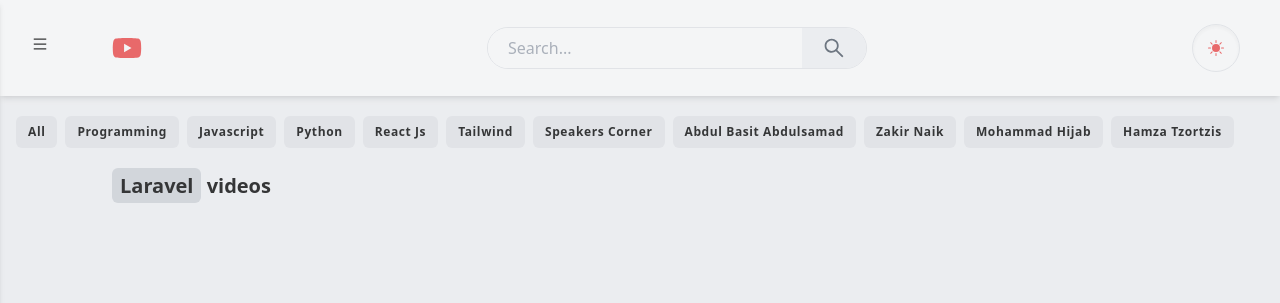
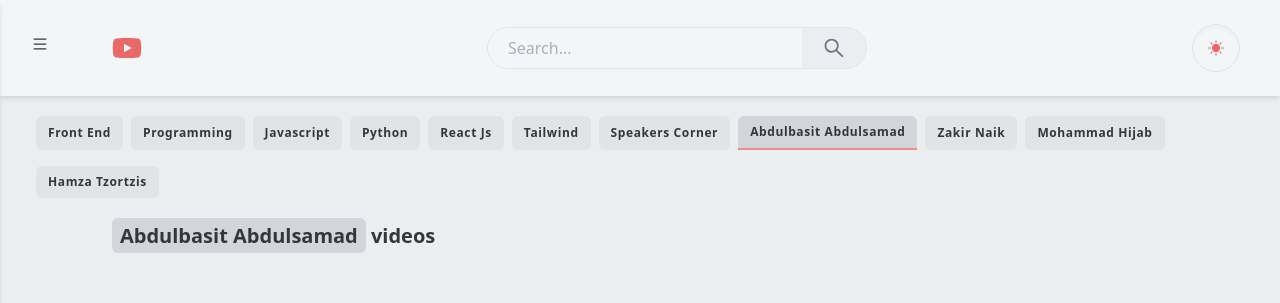
Before and after one commit to sediqzada94/youtube-clone, a React (Vite) app: page / in a window 1280 px wide. Shown: the top 303 px of the page. Built offline with nearby package versions, Linux system fonts and the light colour scheme; no server answers.

Commit message:
Remove video and start working on playlist card

```diff
--- a/src/App.jsx
+++ b/src/App.jsx
@@ -7,7 +7,7 @@
 function App() {
   const [showMenu, setShowMenu] = useState(true)
   const [darkMode, setDarkMode] = useState(false);
-  const [selectedVideoCategory, setSelectedVideoCategory] = useState('laravel')
+  const [selectedVideoCategory, setSelectedVideoCategory] = useState('abdulbasit abdulsamad')
 
   return (
        <div className={`${darkMode ? 'dark' : ''}`}>
--- a/src/components/ChannelCard.jsx
+++ b/src/components/ChannelCard.jsx
@@ -2,7 +2,6 @@
 import image from '../assets/images/paghman.jpg'
 import { CloseButton } from './'
 const ChannelCard = ({ channel }) => {
-   console.log("Channel info ",channel);
    const position = {
       top:'top-4',
       right:'right-4'
--- a/src/components/Footer.jsx
+++ b/src/components/Footer.jsx
@@ -1,10 +1,11 @@
 import React from 'react'
-
+import { FaCode } from 'react-icons/fa'
 const Footer = () => {
   return (
-    <div className='flex justify-center w-full py-4 bg-white items-center
-     justify-items-center dark:bg-gray-800'>
-        Samiullah sediqzada
+    <div className='flex justify-center w-full py-6 bg-white items-center
+     justify-items-center gap-5 dark:bg-gray-800'>
+        <span>Samiullah sediqzada</span>
+        <a href='https://github.com/sediqzada94/youtube-clone' target='_blank' className='flex items-center gap-2 text-blue-500 hover:text-blue-600'> <FaCode/>Source code</a>
     </div>
   )
 }
--- /dev/null
+++ b/src/components/PlaylistCard.jsx
@@ -0,0 +1,21 @@
+import React from 'react'
+
+const PlaylistCard = ( { playlist } ) => {
+
+    const postion = {
+        top:'-top-1',
+        right:'right-12 sm:right-3'
+      }
+      return (
+        <div className='bg-gray-50 dark:bg-gray-800 hover:-translate-y-[2px] transition-all duration-1000
+         flex flex-col items-start space-y-2 shadow-md hover:shadow-lg p-4 rounded-md
+          w-96 h-72 sm:w-64'>
+          <div className='group w-full'>
+              Playlist
+           </div>
+        </div>
+      )
+
+}
+
+export default PlaylistCard
--- a/src/components/VideoCard.jsx
+++ b/src/components/VideoCard.jsx
@@ -2,14 +2,13 @@
 import image from '../assets/images/paghman.jpg'
 import { HiOutlineX } from 'react-icons/hi'
 import CloseButton from './Core/CloseButton'
-const VideoCard = ({video}) => {
-  console.log(video);
+const VideoCard = ({ video, removeVideo }) => {
   const postion = {
     top:'-top-1',
     right:'right-12 sm:right-3'
   }
   return (
-    <div className='bg-gray-50 dark:bg-gray-800 hover:-translate-y-[2px] transition-all
+    <div className='bg-gray-50 dark:bg-gray-800 hover:-translate-y-[2px] transition-all duration-1000
      flex flex-col items-start space-y-2 shadow-md hover:shadow-lg p-4 rounded-md
       w-96 h-72 sm:w-64'>
       <div className='group w-full'>
@@ -18,7 +17,7 @@
           <img src={video?.snippet?.thumbnails?.medium?.url} className='  h-40 rounded-lg hover:opacity-70
             object-fit transition-opacity duration-200' />
           </a>
-          <CloseButton top={postion.top} right={postion.right}/>
+          <CloseButton top={postion.top} right={postion.right} onClick={ () => removeVideo(video?.id?.videoId) }/>
         <div className=' flex justify-center w-full'>
              <a href={`video/${video?.id?.videoId}`} className='flex items-center transition-all text-sm text-left text-gray-600
               dark:text-gray-400 hover:text-gray-800 dark:hover:text-gray-300'>
--- a/src/components/VideoCategoryLinks.jsx
+++ b/src/components/VideoCategoryLinks.jsx
@@ -1,14 +1,14 @@
 import React from 'react'
 import { navbarVideoCategoryLinks } from '../utils/constants'
 
-const VideoCategoryLinks = ({ setSelectedVideoCategory }) => {
+const VideoCategoryLinks = ({ selectedVideoCategory, setSelectedVideoCategory }) => {
   return (
-    <div className='flex flex-wrap justify-start mt-1 gap-x-2 gap-y-4  text-xs tracking-wider font-semibold'>
+    <div className='flex flex-wrap justify-start mt-1 ml-5 gap-x-2 gap-y-4  text-xs tracking-wider font-semibold'>
     { navbarVideoCategoryLinks.map((link)=>{
      return (
-       <button onClick={() => {setSelectedVideoCategory(link.name) } }
-        key={link.name} className='px-3 py-2 transition bg-gray-200 hover:bg-gray-300 dark:bg-gray-500
-      dark:hover:bg-gray-600 rounded-md capitalize'>{link.name}</button>
+       <button onClick={() => { setSelectedVideoCategory(link.name) } }
+        key={link.name} className={`px-3 py-2 transition bg-gray-200 hover:bg-gray-300 dark:bg-gray-500
+      dark:hover:bg-gray-600 rounded-md capitalize ${selectedVideoCategory === link.name && 'border-b-2 border-red-400 bg-gray-300 rounded-b-none'}`}>{link.name}</button>
      )
 
     })
--- a/src/components/Videos.jsx
+++ b/src/components/Videos.jsx
@@ -1,13 +1,30 @@
 import React from 'react';
 import { ChannelCard, VideoCard } from './';
-const Videos = ({videos}) => {
+import PlaylistCard from './PlaylistCard';
+const Videos = ({ videos, setVideos }) => {
+  console.log(videos);
+  const removeVideo = (videosId) =>{
+    let newVideos = videos.filter((video)=>{
+      return video?.id?.videoId !== videosId
+    })
+    setVideos(newVideos)
+  }
   return (
     <div className='flex justify-center items-center gap-4 pb-16 flex-wrap'>
-      {videos.map((videoChannel, index)=>(
+      {
+        videos.length === 1 && <h1 className='flex items-center justify-center text-xl font-semibold
+         w-full mt-20'>No videos, <a href='/' className='ml-2 text-blue-500 hover:text-blue-600'>
+           relaod the page?</a></h1>
+      }
+      {
+      videos.map((videoChannel, index)=>(
          videoChannel?.id?.videoId ?
-          <VideoCard key={index} video={videoChannel}/>  :
+          <VideoCard key={index} video={videoChannel} removeVideo={removeVideo}/>  :
+          videoChannel?.id?.playlistId ?
+           <PlaylistCard playlist={videoChannel} /> :
          videoChannel?.id?.channelId && <ChannelCard key={index} channel={videoChannel}/>
-    ))}
+    ))
+    }
     </div>
   )
 }
--- a/src/pages/Home.jsx
+++ b/src/pages/Home.jsx
@@ -19,12 +19,12 @@
   }, [selectedVideoCategory])
   return (
     <div className='p-4'>
-         <VideoCategoryLinks  setSelectedVideoCategory={setSelectedVideoCategory}/>
-        <h1 className=' mx-24 my-6 text-xl font-semibold'>
+         <VideoCategoryLinks  selectedVideoCategory={selectedVideoCategory} setSelectedVideoCategory={setSelectedVideoCategory}/>
+        { videos.length !== 1 && <h1 className=' mx-24 my-6 text-xl font-semibold'>
         <span className='px-2 py-1 rounded-md bg-gray-300 capitalize'>{selectedVideoCategory}</span> videos
-        </h1>
+        </h1>}
         {isLoading ? <Loading /> :
-        <Videos videos={videos} />
+        <Videos videos={videos} setVideos = { setVideos } />
         }
     </div>
   )
--- a/src/utils/constants.jsx
+++ b/src/utils/constants.jsx
@@ -6,7 +6,7 @@
 export const videoCategoryLinks = [
     {
      id: 1,
-     name: 'react',
+     name: 'react js',
      icon: <FaReact />
     },
     {
@@ -59,7 +59,7 @@
 export const navbarVideoCategoryLinks=[
     {
         id: 1,
-        name: 'all',
+        name: 'front end',
     },
     {
         id: 2,
@@ -87,7 +87,7 @@
     },
     {
         id: 8,
-        name: 'abdul basit abdulsamad',
+        name: 'abdulbasit abdulsamad',
     },
     {
         id: 9,
```
